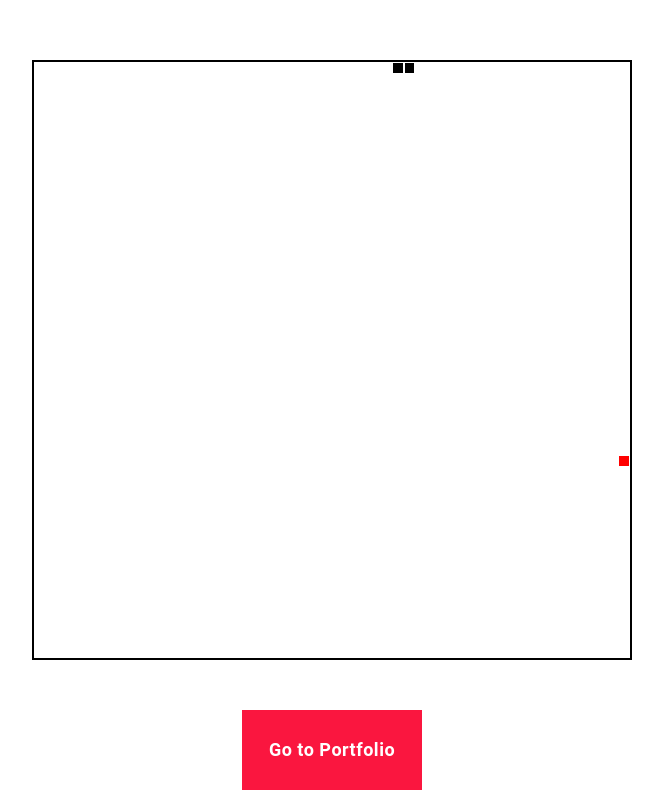
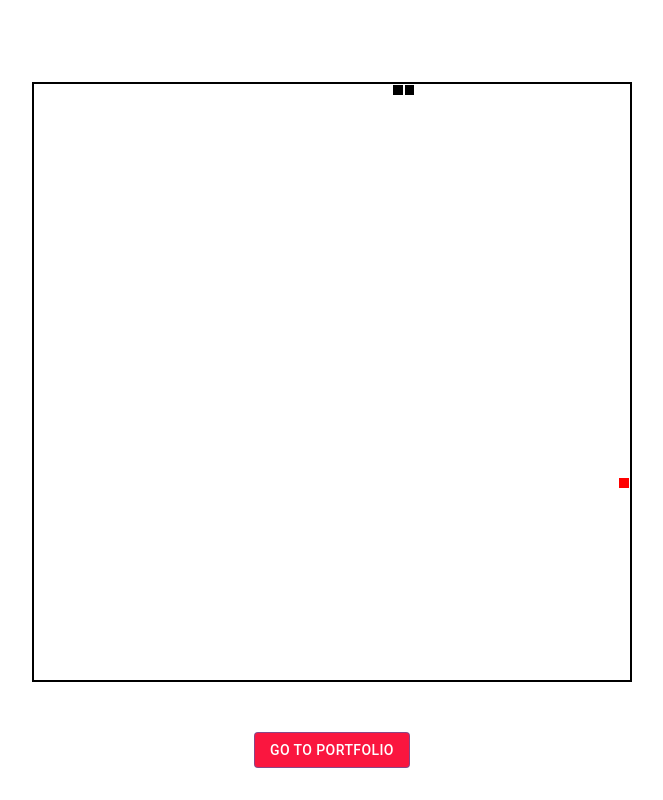
Before and after one commit to iDamjan/my-portfolio, a React (Create React App) app: page /snakeGame in a window 1280 px wide. Shown: the whole page, without its empty margins (308-971 px from the left). Built offline with nearby package versions, Linux system fonts and the light colour scheme.

Commit message:
404 Error when switching from snake game to Home page fixed

```diff
--- /dev/null
+++ b/src/pages/snakeGame/NavigationButton.jsx
@@ -0,0 +1,18 @@
+import {useEffect} from "react";
+import classes from "./SnakeGame.module.scss";
+import Button from "@mui/material/Button";
+import { useNavigate } from "react-router-dom";
+
+export const NavigationButton = () => {
+  const navigate = useNavigate();
+
+  const navigateHandler = () => {
+    navigate("/home")
+  }
+
+  return (
+    <Button onClick = {navigateHandler} className={classes.goToPortfolio} variant="outlined">
+      Go to Portfolio
+    </Button>
+  );
+};
--- a/src/pages/snakeGame/SnakeGame.jsx
+++ b/src/pages/snakeGame/SnakeGame.jsx
@@ -5,6 +5,9 @@ import classes from "./SnakeGame.module.scss";
 import Button from "@mui/material/Button";
 import Modal from '../../components/snake/GameOverModal'
 import { MobileNavigation } from "./MobileNavigation";
+import { NavigationButton } from "./NavigationButton";
+
+
 
 const getRandomCoordinates = () => {
   let min = 1;
@@ -133,7 +136,10 @@ class SnakeGame extends Component {
     this.setState(initialState);
   }
 
+
+
   render() {
+
     return (
       <div className= {classes.container}>
 
@@ -142,9 +148,7 @@ class SnakeGame extends Component {
           <Food classname = {classes.food} dot={this.state.food} />
         </div>
         <MobileNavigation / >
-        <Button href="/home" className={classes.goToPortfolio} variant="outlined">
-          Go to Portfolio
-        </Button>
+        <NavigationButton />
       </div>
     );
   }
```
